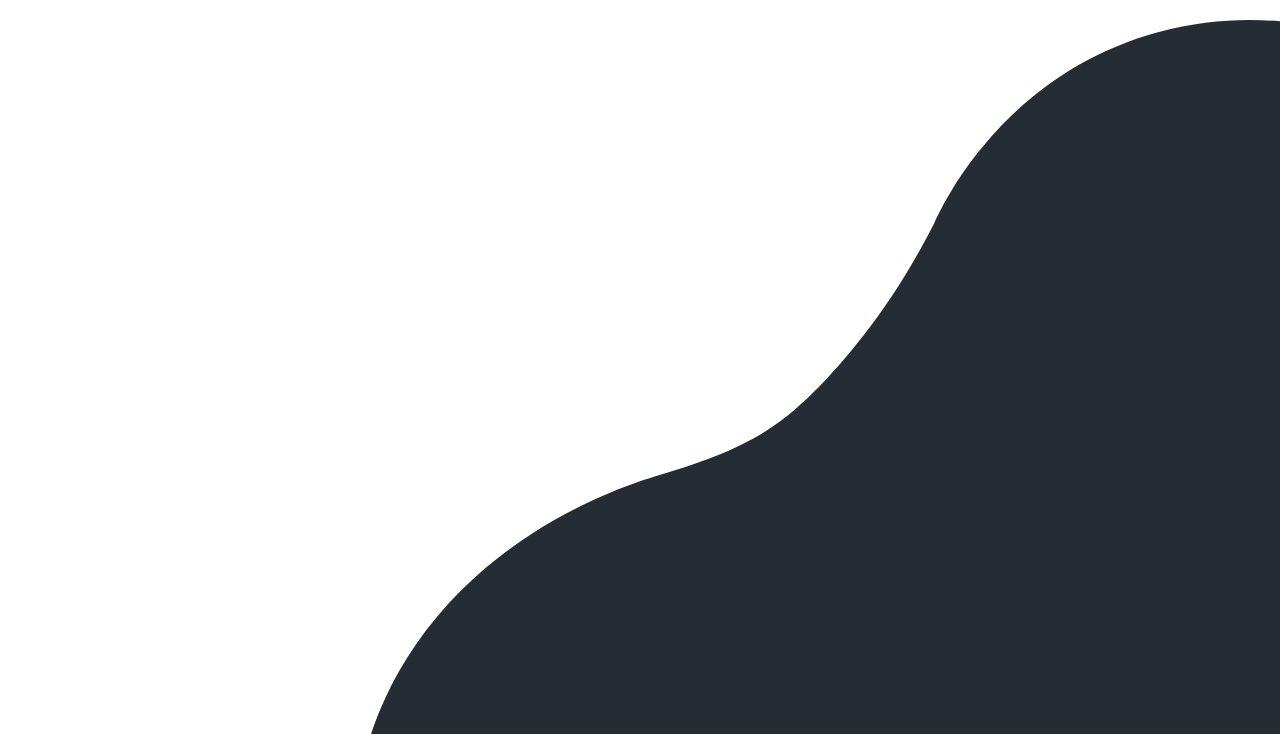
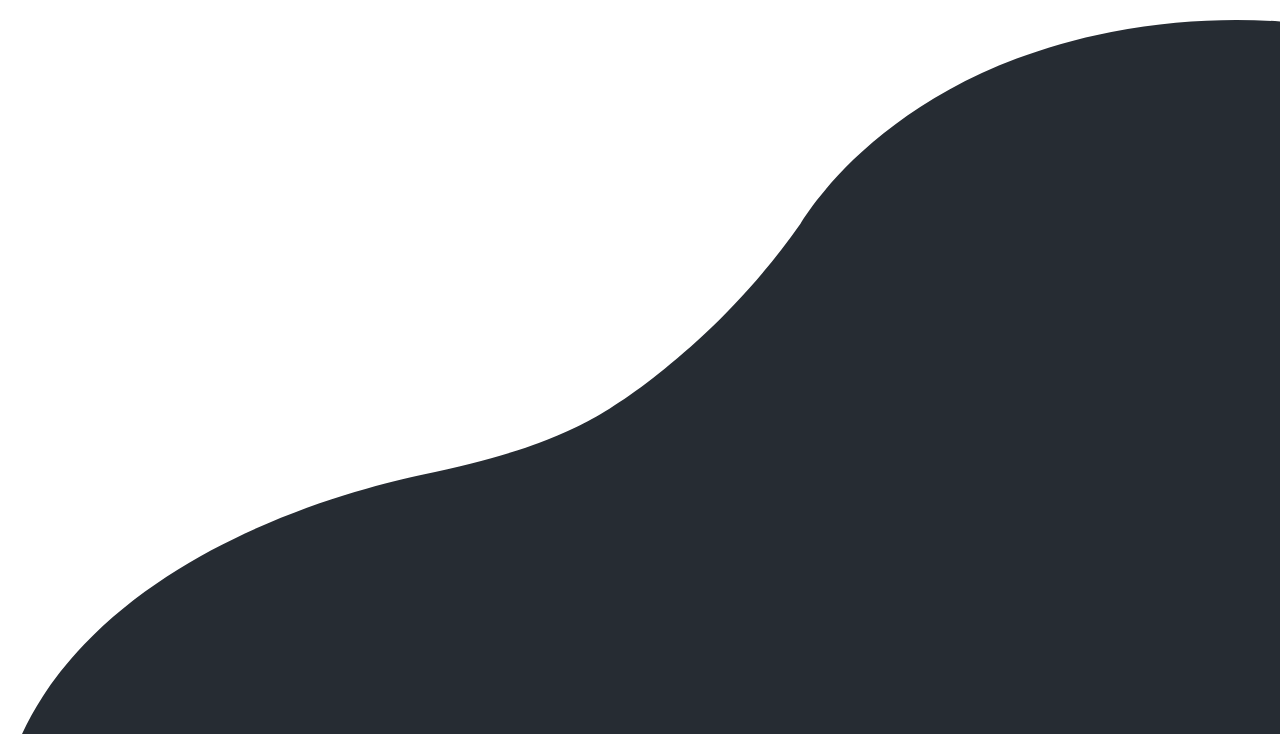
Before and after one commit to Vractos/coming-soon, a Gatsby site: page / in a window 1280 px wide. Shown: the part 66-800 px from the top of the page. Built offline with nearby package versions, Linux system fonts and the light colour scheme; Gatsby itself is replaced by a stand-in of ours.

Commit message:
Adding wave3

```diff
--- a/src/pages/index.tsx
+++ b/src/pages/index.tsx
@@ -7,7 +7,7 @@ const IndexPage = () => {
   return (
     <Layout>
       <Header/>
-      <div className="h-full bg-atrati-gray md:bg-transparent md:bg-[url('../images/wave.svg')]  bg-no-repeat md:bg-right-bottom">
+      <div className="h-full bg-atrati-gray md:bg-transparent md:bg-[url('../images/wave3.svg')]  bg-no-repeat md:bg-right-bottom">
       </div>
     </Layout>
   )
```
Also changed, not shown: src/images/wave3.svg (added).
